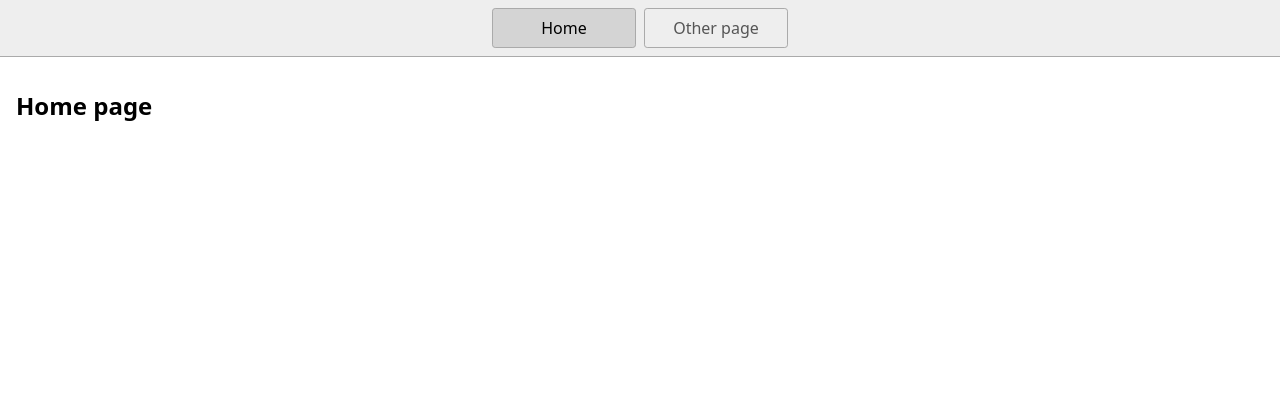
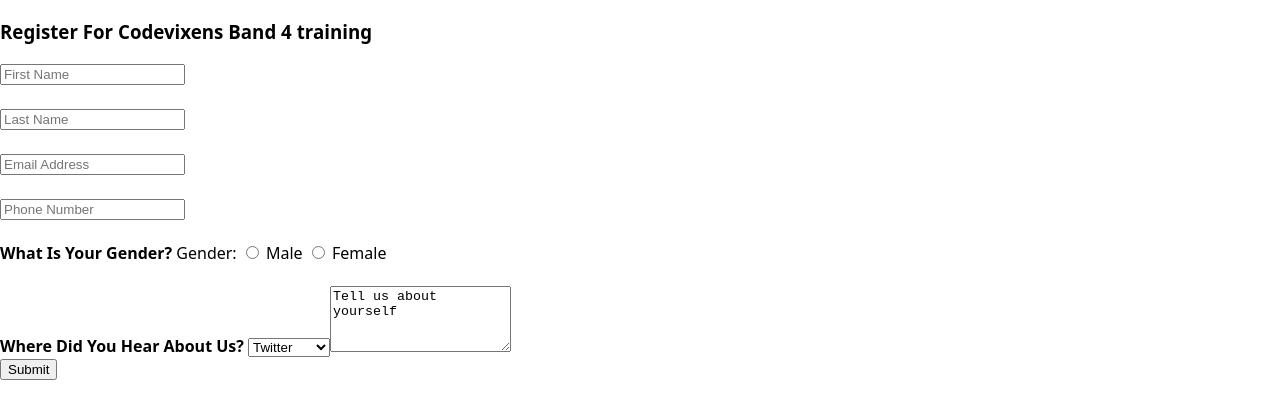
Before and after one commit to SarahDomson/Codvixens-Registration-Form-, a plain HTML site: page index.html in a window 1280 px wide. Drawn offline with Linux system fonts and the light colour scheme.

Commit message:
1 file modified

```diff
--- a/index.html
+++ b/index.html
@@ -1,23 +1,41 @@
 <!DOCTYPE html>
 <html lang="en">
   <head>
-    <title>Home</title>
+    <title>Registration Form</title>
     <meta charset="UTF-8" />
     <meta name="viewport" content="width=device-width" />
-    <!--
-      Need a visual blank slate?
-      Remove all code in `styles.css`!
-    -->
     <link rel="stylesheet" href="styles.css" />
     <script type="module" src="script.js"></script>
   </head>
   <body>
-    <nav>
-      <a href="/" aria-current="page">Home</a>
-      <a href="/page2.html">Other page</a>
-    </nav>
-    <main>
-      <h1>Home page</h1>
-    </main>
+      <h3>Register For Codevixens Band 4 training</h3>
+      <form action="#" method="post">
+       <label for="fname"></label>
+       <input type="text" id="fname" name="fname" placeholder="First Name" required><br><br>
+
+      <label for="lname"></label>
+      <input type="text" id="lname" name="lname" placeholder="Last Name" required><br><br>
+
+      <label for="emai"></label>
+      <input type="text" id="emai" name="email" placeholder="Email Address" required><br><br>
+
+      <label for="number"></label>
+      <input type="text" id="numbe" name="numbe" placeholder="Phone Number"required><br><br>
+
+      <label for="yourgender"><b>What Is Your Gender?</b></label>
+      <label for="gender">Gender:</label>
+      <input type="radio" id="male" name="gender" value="male">
+      <label for="male">Male</label>
+      <input type="radio" id="female" name="gender" value="female">
+      <label for="female">Female</label><br><br>
+
+      <label for="hearaboutus"><b>Where Did You Hear About Us?</b></label>
+      <select id="socialmedia" name="socialmedia" required>
+      <option value="Twitter">Twitter<option
+      value="Instagram">Instagram</option><br><br>
+
+      <textarea id="w3review" name="w3review" rows="4" cols="20">Tell us about yourself</textarea><br>
+
+      <input type="submit" value="Submit">
   </body>
 </html>
```
